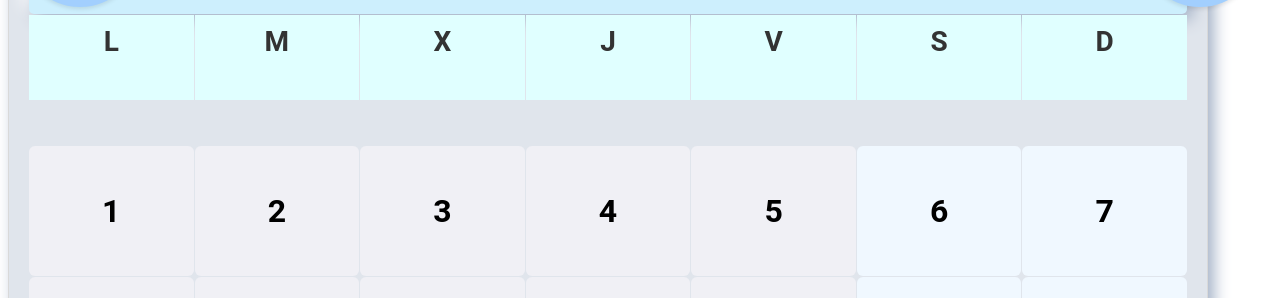
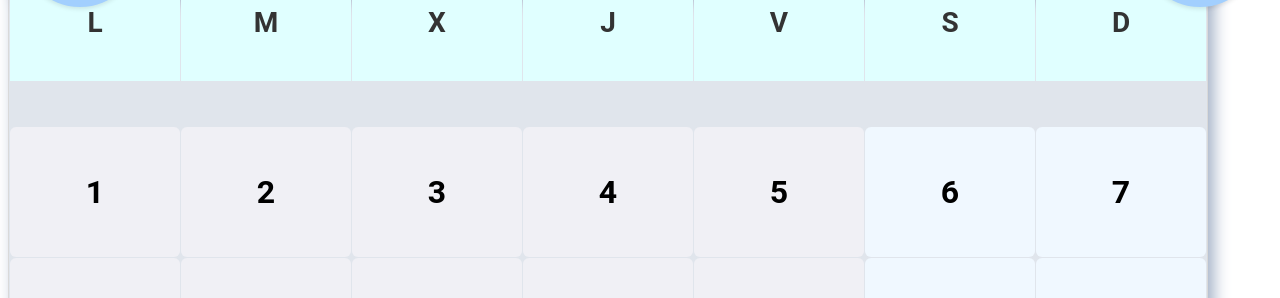
Before and after one commit to Juantuporaqui/calguard, a plain HTML site: page index.html in a window 1280 px wide. Shown: the part 133-431 px from the top of the page. Drawn offline with Linux system fonts and the light colour scheme.

Commit message:
Update styles.css

```diff
--- a/css/styles.css
+++ b/css/styles.css
@@ -160,7 +160,7 @@ body {
 .month {
     margin-top: 1px;
     margin-bottom: 40px;
-    padding: 20px;
+    padding: 1px;
     width: 100%;
     max-width: 1200px;
     box-shadow: 6px 6px 16px #a3b1c6, -6px -6px 16px #ffffff;
```
